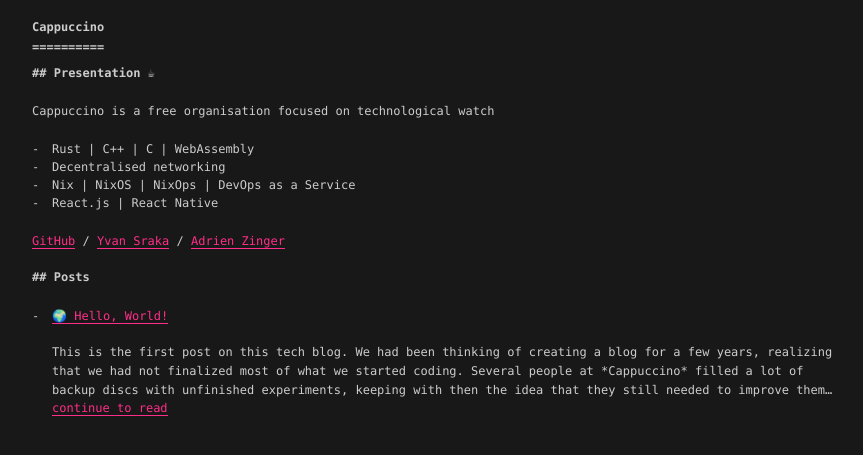
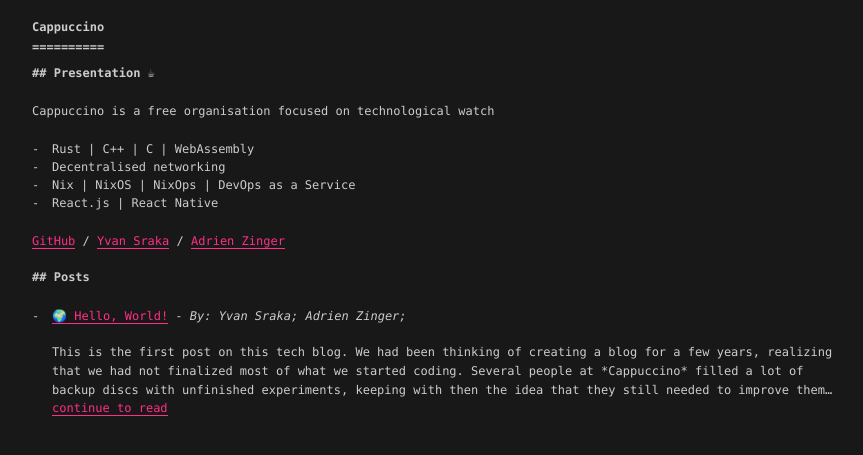
Before and after one commit to cppccn/cppccn.github.io, a Jekyll site: the page built from index.md, in a window 1280 px wide. Shown: the top 455 px of the page, without its empty margins (198-1061 px from the left). Built offline with Jekyll 4.4.1, drawn with Linux system fonts in a browser that asks for light colours; our own code applies the rules of GitHub Pages for plain Markdown files.

Commit message:
Add authors and reviewers

```diff
--- a/_posts/2022-01-10-hello-world.md
+++ b/_posts/2022-01-10-hello-world.md
@@ -10,6 +10,9 @@ Several people at *Cappuccino* filled a lot of backup discs with unfinished
 experiments, keeping with then the idea that they still needed to improve them...
 
 <a href='./2022/01/10/hello-world.html'>continue to read</a>"
+
+authors: ["Yvan Sraka", "Adrien Zinger"]
+
 ---
 
 # 🌍 Hello, World!
--- a/index.md
+++ b/index.md
@@ -19,8 +19,13 @@ Cappuccino is a free organisation focused on technological watch
 ## Posts
 
 {% for post in site.posts %}
-* [{{ post.title }}]({{ post.url }})
+* [{{ post.title }}]({{ post.url }}) - <i>By:{% for author in post.authors %} {{author}};{% endfor %}</i>
 <br/>
 <br/>
 {{ post.description }}
+{% if post.reviewers %}
+
+<i>Reviewers: {% for reviewer in post.reviewers %} {{reviewer}};{% endfor %}</i>
+
+{% endif %}
 {% endfor %}
```
